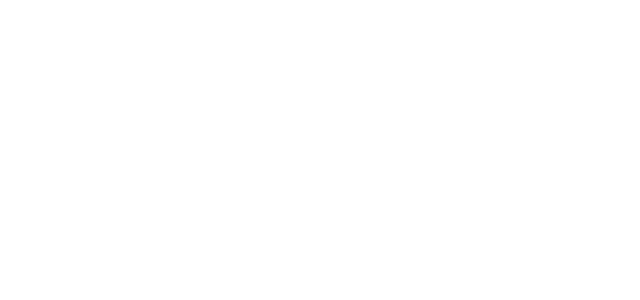
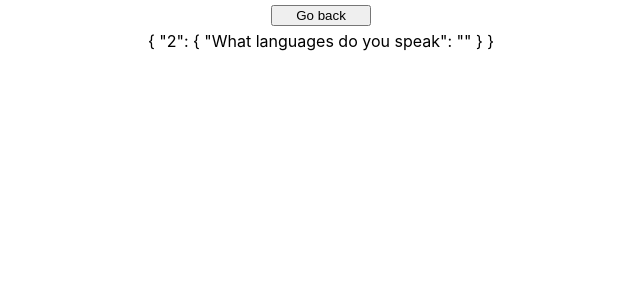
Before and after one commit to patryk-siewiera/iterators, a React (Create React App) app: page /answer/1 in a window 1280 px wide. Shown: the top 300 px of the page, without its empty margins (319-959 px from the left). Built offline with nearby package versions, Linux system fonts and the light colour scheme; no server answers.

Commit message:
feat: view Answers

```diff
--- a/src/App.js
+++ b/src/App.js
@@ -10,7 +10,7 @@
 	return form;
 }
 
-function App({ onEdit, onView }) {
+function App({ onEdit, onView, onAnswer }) {
 	const [formList, setFormList] = useState([]);
 	const [name, setName] = useState("");
 	const [description, setDescription] = useState("");
@@ -82,7 +82,10 @@
 								>
 									Answer Questions
 								</button>
-								<button className="viewAnswers">
+								<button
+									className="viewAnswers"
+									onClick={() => onAnswer(e.id, e)}
+								>
 									View answers
 								</button>
 								<div className="actions">
--- a/src/api.js
+++ b/src/api.js
@@ -98,7 +98,8 @@
 };
 
 const viewAnswersByFormId = (formId) => {
-	return JSON.stringify(answersToForms);
+	// return JSON.stringify(answersToForms, null, 2);
+	return answersToForms;
 };
 
 let questionInForms = {
@@ -125,7 +126,7 @@
 			2: ["English"],
 		},
 	},
-	1: { 0: { "What languages do you speak": "" } },
+	1: { 2: { "What languages do you speak": "" } },
 };
 
 const api = {
--- a/src/index.js
+++ b/src/index.js
@@ -1,13 +1,17 @@
 import React from "react";
 import ReactDOM from "react-dom";
 import {
-    BrowserRouter as Router, Route, Switch, useHistory,
-    useParams
+	BrowserRouter as Router,
+	Route,
+	Switch,
+	useHistory,
+	useParams,
 } from "react-router-dom";
 import App from "./App";
 import EditForm from "./editForm";
 import "./index.css";
 import ViewForm from "./viewForm";
+import ViewAnswers from "./viewAnswers";
 
 ReactDOM.render(<MyApp />, document.getElementById("root"));
 
@@ -36,6 +40,9 @@
 					onView={(id) => {
 						history.push(`/view/${id}`);
 					}}
+					onAnswer={(id) => {
+						history.push(`/answer/${id}`);
+					}}
 				/>
 			</Route>
 			<Route exact path="/edit/:id">
@@ -49,6 +56,9 @@
 			<Route path="/view/:id?">
 				<ViewForm id={id} />
 			</Route>
+			<Route path="/answer/:id">
+				<ViewAnswers id={id} onBack={() => history.push("/")} />
+			</Route>
 		</>
 	);
 }
--- a/src/viewAnswers.js
+++ b/src/viewAnswers.js
@@ -1,5 +1,29 @@
-import React from "react";
+import React, { useState, useEffect } from "react";
+import { useHistory, useParams } from "react-router-dom";
+import api from "./api";
 
-export default function ViewAnswers() {
-	return <div>this View answers </div>;
+export default function ViewAnswers(props) {
+	const { id } = useParams();
+	const [answer, setAnswer] = useState("");
+	const history = useHistory();
+
+	function getAnswersToDisplay(id) {
+		return api.getAnswers(id).then((q) => setAnswer(q));
+	}
+
+	useEffect(() => {
+		getAnswersToDisplay(id);
+	});
+
+	return (
+		<>
+			<div>
+				<button className="goBack" onClick={() => props.onBack()}>
+					Go back{" "}
+				</button>
+			</div>
+			{JSON.stringify(answer[id], null, 2)}
+			{console.log(answer[id])}
+		</>
+	);
 }
```
